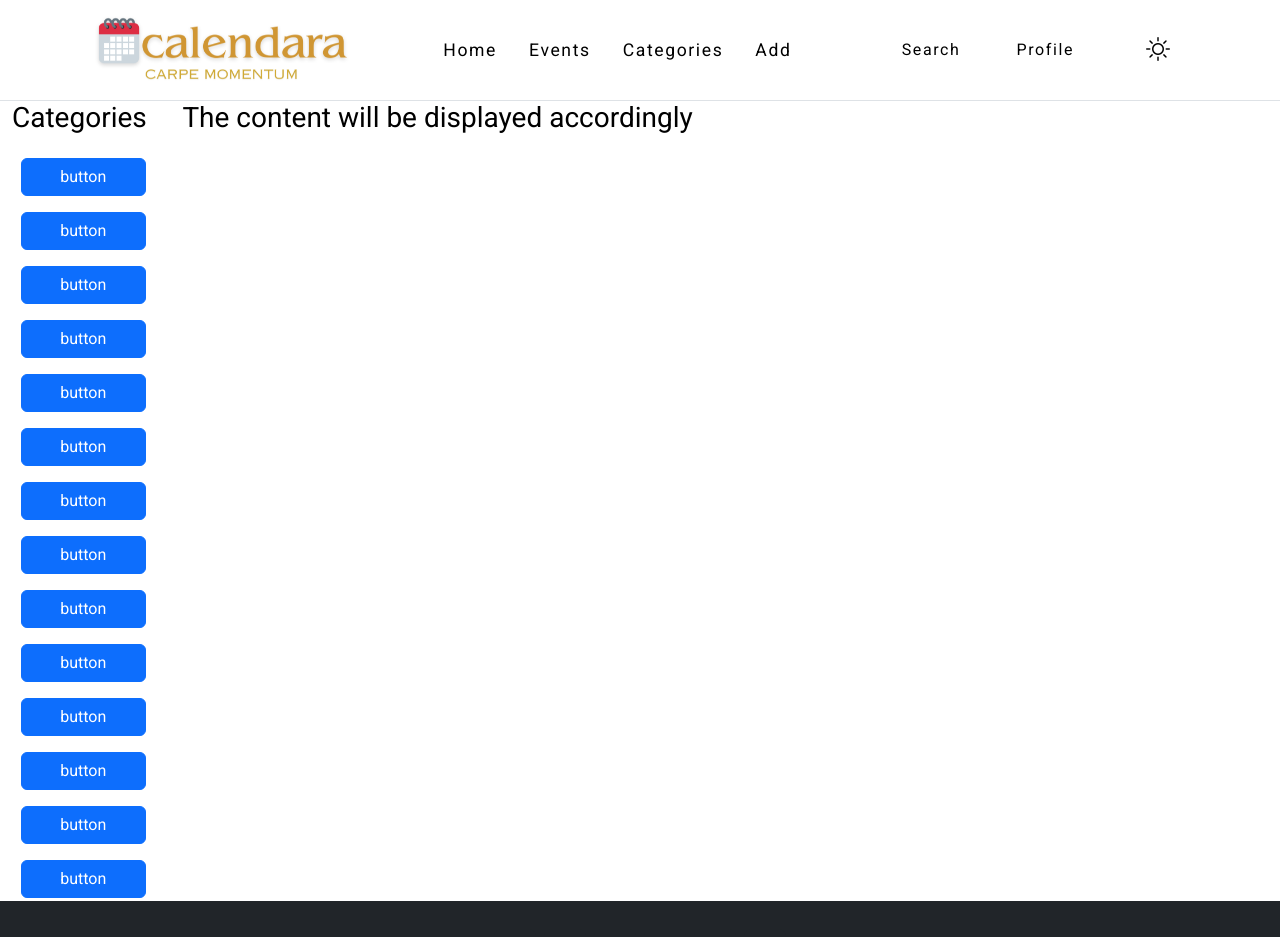
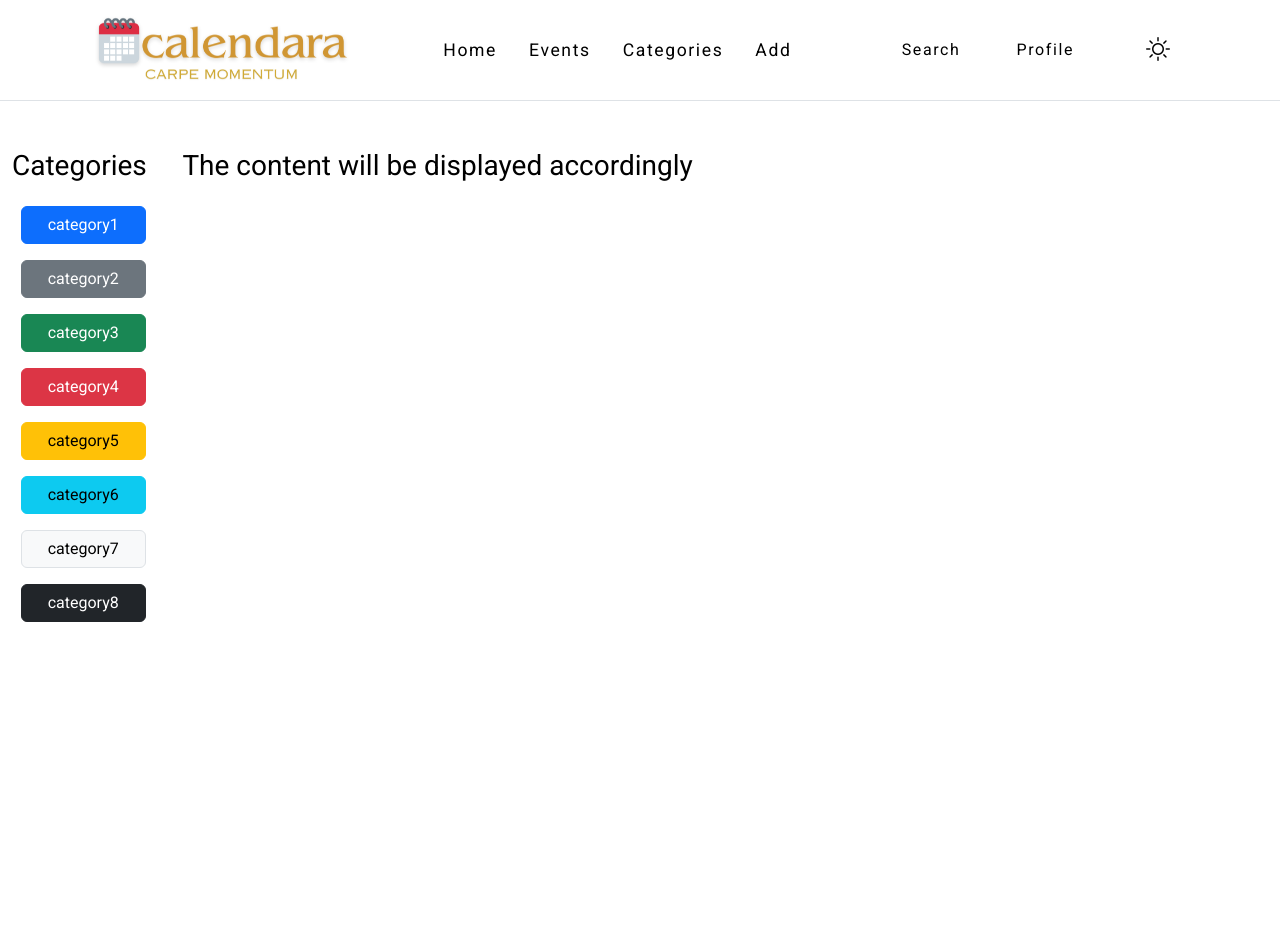
Before and after one commit to NeoMatrixafk/calendara, a React (Create React App) app in the folder frontend/: page /categories in a window 1280 px wide. Shown: the top 937 px of the page. Built offline with nearby package versions, Linux system fonts and the light colour scheme.

Commit message:
Modified Footer, Categories

```diff
--- a/frontend/src/Components/Categories/CategoriesSidebar.js
+++ b/frontend/src/Components/Categories/CategoriesSidebar.js
@@ -15,110 +15,29 @@ const CategoriesSidebar = (props) => {
                         </h3>
                     </div>
                     <div className="row d-flex justify-content-center mt-3 mb-5">
-                        <button
-                            className={`btn btn-${
-                                props.mode === "light" ? "primary" : "success"
-                            } my-2 w-75`}
-                        >
-                            button
+                        <button className="btn btn-primary w-75 my-2">
+                            category1
                         </button>
-                        <button
-                            className={`btn btn-${
-                                props.mode === "light" ? "primary" : "success"
-                            } my-2 w-75`}
-                        >
-                            button
+                        <button className="btn btn-secondary w-75 my-2">
+                            category2
                         </button>
-                        <button
-                            className={`btn btn-${
-                                props.mode === "light" ? "primary" : "success"
-                            } my-2 w-75`}
-                        >
-                            button
+                        <button className="btn btn-success w-75 my-2">
+                            category3
                         </button>
-                        <button
-                            className={`btn btn-${
-                                props.mode === "light" ? "primary" : "success"
-                            } my-2 w-75`}
-                        >
-                            button
+                        <button className="btn btn-danger w-75 my-2">
+                            category4
                         </button>
-                        <button
-                            className={`btn btn-${
-                                props.mode === "light" ? "primary" : "success"
-                            } my-2 w-75`}
-                        >
-                            button
+                        <button className="btn btn-warning w-75 my-2">
+                            category5
                         </button>
-                        <button
-                            className={`btn btn-${
-                                props.mode === "light" ? "primary" : "success"
-                            } my-2 w-75`}
-                        >
-                            button
+                        <button className="btn btn-info w-75 my-2">
+                            category6
                         </button>
-                        <button
-                            className={`btn btn-${
-                                props.mode === "light" ? "primary" : "success"
-                            } my-2 w-75`}
-                        >
-                            button
+                        <button className="btn btn-light w-75 my-2 border">
+                            category7
                         </button>
-                        <button
-                            className={`btn btn-${
-                                props.mode === "light" ? "primary" : "success"
-                            } my-2 w-75`}
-                        >
-                            button
-                        </button>
-                        <button
-                            className={`btn btn-${
-                                props.mode === "light" ? "primary" : "success"
-                            } my-2 w-75`}
-                        >
-                            button
-                        </button>
-                        <button
-                            className={`btn btn-${
-                                props.mode === "light" ? "primary" : "success"
-                            } my-2 w-75`}
-                        >
-                            button
-                        </button>
-                        <button
-                            className={`btn btn-${
-                                props.mode === "light" ? "primary" : "success"
-                            } my-2 w-75`}
-                        >
-                            button
-                        </button>
-                        <button
-                            className={`btn btn-${
-                                props.mode === "light" ? "primary" : "success"
-                            } my-2 w-75`}
-                        >
-                            button
-                        </button>
-                        <button
-                            className={`btn btn-${
-                                props.mode === "light" ? "primary" : "success"
-                            } my-2 w-75`}
-                        >
-                            button
-                        </button>
-                        <button
-                            className={`btn btn-${
-                                props.mode === "light" ? "primary" : "success"
-                            } my-2 w-75`}
-                        >
-                            button
-                        </button>
-                        <button
-                            className={`btn btn-${
-                                props.mode === "light" ? "primary" : "success"
-                            } my-2 w-75`}
-                        >
-                            button
+                        <button className="btn btn-dark w-75 my-2">
+                            category8
                         </button>
                     </div>
                 </div>
--- a/frontend/src/Components/Common/Footer.js
+++ b/frontend/src/Components/Common/Footer.js
@@ -25,7 +25,7 @@ const Footer = () => {
 
                         <Link
                             className="btn btn-dark btn-floating btn-shadow-white m-1"
-                            to="https://www.instagram.com/bookit.site"
+                            to="https://www.instagram.com/"
                             role="button"
                         >
                             <i className="bi bi-instagram"></i>
@@ -49,7 +49,7 @@ const Footer = () => {
 
                         <Link
                             className="btn btn-dark btn-floating btn-shadow-white m-1"
-                            to="https://www.dicord.com/"
+                            to="https://www.discord.com/"
                             role="button"
                         >
                             <i className="bi bi-discord"></i>
--- a/frontend/src/Pages/Categories.js
+++ b/frontend/src/Pages/Categories.js
@@ -6,7 +6,7 @@ import CategoriesMainContent from "../Components/Categories/CategoriesMainConten
 const Categories = (props) => {
     return (
         <>
-            <div className="categories d-flex">
+            <div className="categories d-flex my-5">
                 <CategoriesSidebar mode={props.mode} />
                 <CategoriesMainContent mode={props.mode} />
             </div>
```
